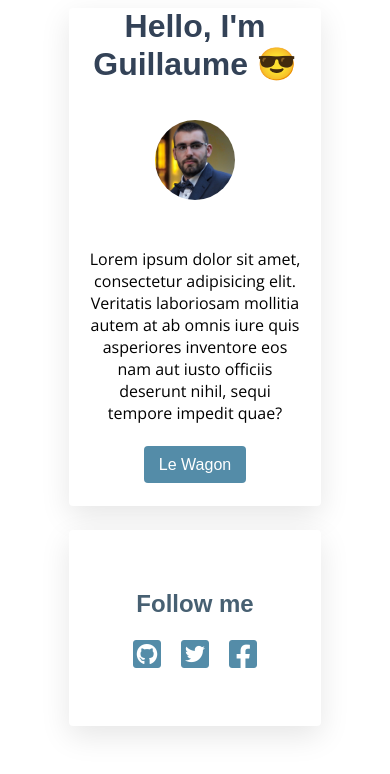
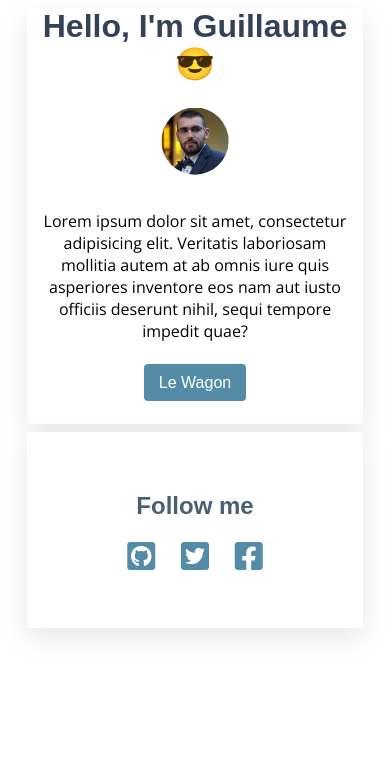
Before and after one commit to GuillaumeDr/profile, a plain HTML site: page index.html in a window 390 px wide. Drawn offline with nearby package versions, Linux system fonts and the light colour scheme.

Commit message:
make my profile prettier

```diff
--- a/style.css
+++ b/style.css
@@ -27,8 +27,8 @@ h2{
 
 .img-circle{
   border-radius: 50%;
-  width: 240px;
-  padding: 16px 16px;
+  width: 20%;
+  padding: 1% 1%;
 }
 
 .text-center {
@@ -40,7 +40,8 @@ h2{
   padding: 40px;
   box-shadow: 0px 10px 30px rgb(0 0 0 / 10%);
   border-radius: 4px;
-  margin: 20px 160px;
+  /* margin: 20px 160px; */
+  margin: 2% 5%;
   text-align: center;
 }
 
@@ -50,7 +51,7 @@ h2{
 
 .list-inline > li {
   display: inline-block;
-  padding: 0px 20px;
+  padding: 0% 5%;
 }
 
 .list-inline {
@@ -86,35 +87,15 @@ p{
 
 @media (max-width: 960px) {
   /* For a screen < 960px, this CSS will be read */
-  .container {
-    width: 700px;
-  }
-  .card-white {
-    margin: 24px 24px;
-  }
 }
 
 @media (max-width: 720px) {
   /* For a screen < 720px, this CSS will be read */
-  .container {
-    width: 500px;
-  }
-  .img-circle{
-    width: 160px;
-  }
 }
 
 @media (max-width: 540px) {
   /* For a screen < 540px, this CSS will be read */
-  .container {
-    width: 300px;
-  }
-
-  .img-circle{
-    width: 80px;
-  }
-
-  .list-inline > li {
+  /* .list-inline > li {
     padding: 0px 10px;
-  }
+  } */
 }
```
